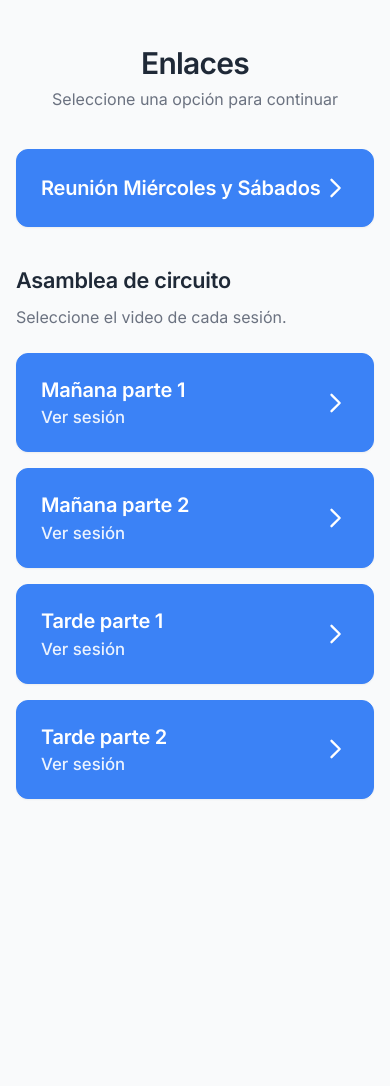
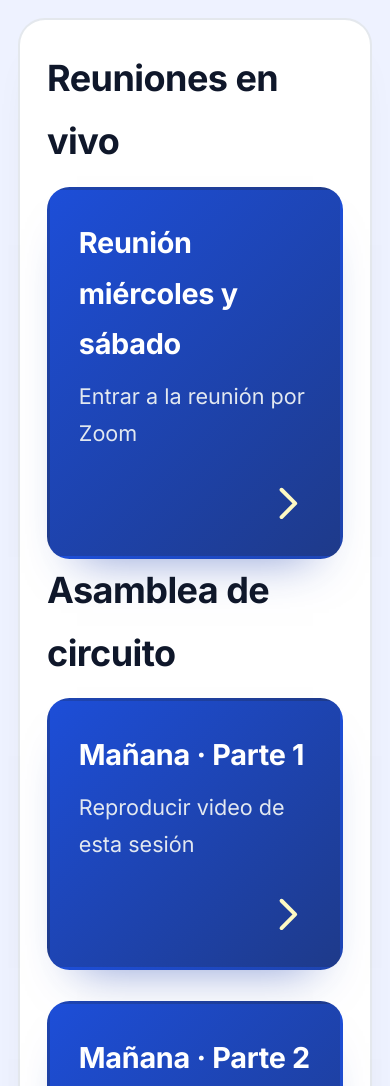
Before and after one commit to eliaquin/enlace_reunion, a plain HTML site: page index.html in a window 390 px wide. Shown: the top 1086 px of the page. Before the commit the page ends 844 px from the top, so only its background shows below. Drawn offline with Linux system fonts and the light colour scheme.

Commit message:
feat(ui): redesign links page with enhanced styling and accessibility
- Update CSS variables for improved color scheme and typography
- Add responsive font scaling and refined layout adjustments
- Enhance link cards with gradients, shadows, and hover effects
- Improve accessibility with ARIA labels, roles, and semantic HTML
- Restructure content sections for better organization and readability

```diff
--- a/index.html
+++ b/index.html
@@ -8,20 +8,21 @@
     <link rel="preconnect" href="https://fonts.googleapis.com" />
     <link rel="preconnect" href="https://fonts.gstatic.com" crossorigin />
     <link
-      href="https://fonts.googleapis.com/css2?family=Inter:wght@400;500;600&display=swap"
+      href="https://fonts.googleapis.com/css2?family=Inter:wght@400;500;600;700&display=swap"
       rel="stylesheet"
     />
     <style>
       :root {
-        --background: #f9fafb;
+        --background: #eef2ff;
         --surface: #ffffff;
-        --primary: #3b82f6;
-        --primary-hover: #2563eb;
-        --text-primary: #1f2937;
-        --text-secondary: #6b7280;
-        --border: #e5e7eb;
-        --shadow: rgba(0, 0, 0, 0.05);
-        --error: #ef4444;
+        --primary: #1d4ed8;
+        --primary-hover: #1e40af;
+        --text-primary: #0f172a;
+        --text-secondary: #334155;
+        --border: #cbd5f5;
+        --shadow: rgba(15, 23, 42, 0.18);
+        --focus: #facc15;
+        --font-scale: 1;
       }
 
       * {
@@ -30,223 +31,182 @@
         box-sizing: border-box;
       }
 
+      html {
+        font-size: calc(19px * var(--font-scale));
+      }
+
       body {
         font-family: "Inter", sans-serif;
         background-color: var(--background);
         color: var(--text-primary);
         display: flex;
         justify-content: center;
-        align-items: center;
+        align-items: flex-start;
         min-height: 100vh;
-        padding: 2rem;
+        padding: clamp(1.5rem, 2vw + 1.5rem, 3.5rem);
+        line-height: 1.75;
         -webkit-font-smoothing: antialiased;
         -moz-osx-font-smoothing: grayscale;
-        overflow: hidden;
+        overflow-x: hidden;
+      }
+
+      a {
+        color: inherit;
       }
 
       .main-container {
         width: 100%;
-        max-width: 560px;
-        animation: fadeIn 0.5s ease-out;
+        max-width: 760px;
+        background-color: var(--surface);
+        border-radius: 1.5rem;
+        border: 2px solid rgba(148, 163, 184, 0.25);
+        box-shadow: 0 24px 46px -32px var(--shadow);
+        padding: clamp(1.75rem, 4vw + 1.25rem, 3rem);
       }
 
-      @keyframes fadeIn {
-        from {
-          opacity: 0;
-          transform: translateY(10px);
-        }
-
-        to {
-          opacity: 1;
-          transform: translateY(0);
-        }
-      }
-
-      .title-container {
-        text-align: center;
-        margin-bottom: 2.5rem;
-      }
-
-      .main-title {
-        font-size: 2.25rem;
-        font-weight: 600;
-        letter-spacing: -0.025em;
-      }
-
-      .subtitle {
-        font-size: 1.125rem;
-        color: var(--text-secondary);
-        margin-top: 0.5rem;
-      }
-
-      .links-container {
+      .links-container,
+      .assembly-links {
         display: flex;
         flex-direction: column;
-        gap: 1rem;
+        gap: 1.75rem;
       }
 
       .section-title {
-        font-size: 1.5rem;
-        font-weight: 600;
+        font-size: 2rem;
+        font-weight: 700;
+        letter-spacing: -0.015em;
         margin-bottom: 0.75rem;
-        letter-spacing: -0.01em;
-      }
-
-      .section-description {
-        font-size: 1rem;
-        color: var(--text-secondary);
-        margin-bottom: 1.5rem;
-        line-height: 1.5;
-      }
-
-      .assembly-section {
-        margin-top: 2.5rem;
-      }
-
-      .assembly-links {
-        display: flex;
-        flex-direction: column;
-        gap: 1.25rem;
       }
 
       .link-card {
         display: flex;
         align-items: center;
         justify-content: space-between;
-        padding: 1.5rem;
-        background-color: var(--surface);
-        border: 1px solid var(--border);
-        border-radius: 0.75rem;
+        gap: 1.5rem;
+        padding: 1.8rem 1.9rem;
+        background: linear-gradient(135deg, #ffffff 0%, #f8fbff 100%);
+        border-radius: 1.25rem;
+        border: 3px solid rgba(15, 23, 42, 0.12);
         text-decoration: none;
         color: var(--text-primary);
-        transition: transform 0.2s ease, box-shadow 0.2s ease;
-        box-shadow: 0 1px 2px 0 var(--shadow);
+        box-shadow: 0 20px 32px -30px var(--shadow);
+        transition: transform 0.2s ease, box-shadow 0.2s ease,
+          border-color 0.2s ease;
       }
 
       .link-card:focus-visible {
-        outline: 4px solid rgba(59, 130, 246, 0.4);
-        outline-offset: 4px;
+        outline: 5px solid var(--focus);
+        outline-offset: 6px;
+      }
+
+      .link-card:not(:focus-visible):active {
+        transform: translateY(0);
       }
 
       .link-card:hover {
         transform: translateY(-2px);
-        box-shadow: 0 4px 12px 0 var(--shadow);
+        box-shadow: 0 28px 40px -34px var(--shadow);
         border-color: var(--primary);
       }
 
       .link-content h2 {
-        font-size: 1.125rem;
-        font-weight: 500;
+        font-size: 1.6rem;
+        font-weight: 700;
+        letter-spacing: -0.01em;
       }
 
       .link-content p {
-        font-size: 0.95rem;
+        margin-top: 0.45rem;
+        font-size: 1.2rem;
         color: var(--text-secondary);
-        margin-top: 0.35rem;
+      }
+
+      .link-icon {
+        width: 2.6rem;
+        height: 2.6rem;
+        flex-shrink: 0;
+        color: var(--primary);
+        transition: transform 0.2s ease;
+      }
+
+      .link-card:hover .link-icon {
+        transform: translateX(4px);
       }
 
       .link-card.assembly-card {
-        background-color: var(--primary);
-        border-color: var(--primary);
+        background: linear-gradient(135deg, #1d4ed8 0%, #1e3a8a 100%);
+        border-color: transparent;
         color: #ffffff;
-        padding: 1.75rem;
-        font-size: 1.125rem;
+        box-shadow: 0 28px 46px -30px rgba(30, 64, 175, 0.55);
       }
 
-      .link-card.assembly-card .link-content h2 {
-        font-size: 1.35rem;
-        font-weight: 600;
-        letter-spacing: -0.01em;
+      .link-card.assembly-card:hover {
+        border-color: transparent;
+      }
+
+      .link-card.assembly-card .link-icon {
+        color: #fef9c3;
       }
 
       .link-card.assembly-card .link-content p {
-        color: rgba(255, 255, 255, 0.9);
-        font-size: 1.05rem;
-        font-weight: 500;
+        color: #e2e8f0;
       }
 
-      .link-card.assembly-card .link-icon {
-        color: #ffffff;
-        width: 1.75rem;
-        height: 1.75rem;
+      @media (max-width: 720px) {
+        html {
+          font-size: calc(18px * var(--font-scale));
         }
 
-      .link-card.assembly-card:hover {
-        background-color: var(--primary-hover);
-        border-color: var(--primary-hover);
-        box-shadow: 0 6px 16px 0 rgba(59, 130, 246, 0.25);
+        .main-container {
+          padding: clamp(1.5rem, 2vw + 1rem, 2.5rem);
         }
 
-      .link-card.assembly-card:focus-visible {
-        outline-color: rgba(255, 255, 255, 0.7);
+        .link-card {
+          padding: 1.6rem;
+        }
+      }
+
+      @media (max-width: 520px) {
+        body {
+          padding: clamp(1rem, 4vw, 2.5rem);
+        }
+
+        .link-card {
+          flex-direction: column;
+          align-items: flex-start;
         }
 
         .link-icon {
-        width: 1.5rem;
-        height: 1.5rem;
-        color: var(--text-secondary);
-        transition: color 0.2s ease, transform 0.2s ease;
-      }
-
-      .link-card:hover .link-icon {
-        color: var(--primary);
-        transform: translateX(3px);
-      }
-
-      @media (max-width: 640px) {
-        body {
-          padding: 1rem;
-        }
-
-        .main-title {
-          font-size: 1.875rem;
-        }
-
-        .subtitle {
-          font-size: 1rem;
-        }
-
-        .link-card {
-          padding: 1.25rem;
-        }
-
-        .section-title {
-          font-size: 1.35rem;
-        }
-
-        .assembly-links {
-          gap: 1rem;
-        }
-
-        .link-card.assembly-card {
-          padding: 1.5rem;
-          font-size: 1.05rem;
-        }
-
-        .link-card.assembly-card .link-content h2 {
-          font-size: 1.25rem;
+          align-self: flex-end;
         }
       }
 
+      @media (prefers-reduced-motion: reduce) {
+        * {
+          animation: none !important;
+          transition: none !important;
+          scroll-behavior: auto !important;
+        }
+      }
     </style>
   </head>
 
   <body>
-    <main class="main-container" id="mainContent">
-      <div class="title-container">
-        <h1 class="main-title">Enlaces</h1>
-        <p class="subtitle">Seleccione una opción para continuar</p>
-      </div>
-
-      <div class="links-container">
+    <main class="main-container" id="mainContent" role="main">
+      <section aria-labelledby="meetings-title">
+        <h2 id="meetings-title" class="section-title">Reuniones en vivo</h2>
+        <div class="links-container" role="list">
           <a
+            role="listitem"
             href="https://jworg.zoom.us/j/87106216703?pwd=YSt4WFBYMjF0ZEdLSDQrVlRrNVd2UT09"
             class="link-card assembly-card"
             target="_blank"
             rel="noopener noreferrer"
+            aria-label="Abrir la reunión de los miércoles y sábados en Zoom"
           >
             <div class="link-content">
-            <h2>Reunión Miércoles y Sábados</h2>
+              <h2>Reunión miércoles y sábado</h2>
+              <p>Entrar a la reunión por Zoom</p>
             </div>
             <svg
               class="link-icon"
@@ -255,6 +215,8 @@
               viewBox="0 0 24 24"
               stroke-width="2"
               stroke="currentColor"
+              aria-hidden="true"
+              focusable="false"
             >
               <path
                 stroke-linecap="round"
@@ -264,10 +226,10 @@
             </svg>
           </a>
         </div>
+      </section>
 
       <section class="assembly-section" aria-labelledby="assembly-title">
         <h2 id="assembly-title" class="section-title">Asamblea de circuito</h2>
-        <p class="section-description">Seleccione el video de cada sesión.</p>
         <div class="assembly-links" role="list">
           <a
             role="listitem"
@@ -275,11 +237,11 @@
             class="link-card assembly-card"
             target="_blank"
             rel="noopener noreferrer"
-            aria-label="Video de la asamblea, Mañana parte 1"
+            aria-label="Ver el video de la asamblea: Mañana parte 1"
           >
             <div class="link-content">
-              <h2>Mañana parte 1</h2>
-              <p>Ver sesión</p>
+              <h2>Mañana · Parte 1</h2>
+              <p>Reproducir video de esta sesión</p>
             </div>
             <svg
               class="link-icon"
@@ -288,6 +250,8 @@
               viewBox="0 0 24 24"
               stroke-width="2"
               stroke="currentColor"
+              aria-hidden="true"
+              focusable="false"
             >
               <path
                 stroke-linecap="round"
@@ -303,11 +267,11 @@
             class="link-card assembly-card"
             target="_blank"
             rel="noopener noreferrer"
-            aria-label="Video de la asamblea, Mañana parte 2"
+            aria-label="Ver el video de la asamblea: Mañana parte 2"
           >
             <div class="link-content">
-              <h2>Mañana parte 2</h2>
-              <p>Ver sesión</p>
+              <h2>Mañana · Parte 2</h2>
+              <p>Reproducir video de esta sesión</p>
             </div>
             <svg
               class="link-icon"
@@ -316,6 +280,8 @@
               viewBox="0 0 24 24"
               stroke-width="2"
               stroke="currentColor"
+              aria-hidden="true"
+              focusable="false"
             >
               <path
                 stroke-linecap="round"
@@ -331,11 +297,11 @@
             class="link-card assembly-card"
             target="_blank"
             rel="noopener noreferrer"
-            aria-label="Video de la asamblea, Tarde parte 1"
+            aria-label="Ver el video de la asamblea: Tarde parte 1"
           >
             <div class="link-content">
-              <h2>Tarde parte 1</h2>
-              <p>Ver sesión</p>
+              <h2>Tarde · Parte 1</h2>
+              <p>Reproducir video de esta sesión</p>
             </div>
             <svg
               class="link-icon"
@@ -344,6 +310,8 @@
               viewBox="0 0 24 24"
               stroke-width="2"
               stroke="currentColor"
+              aria-hidden="true"
+              focusable="false"
             >
               <path
                 stroke-linecap="round"
@@ -359,11 +327,11 @@
             class="link-card assembly-card"
             target="_blank"
             rel="noopener noreferrer"
-            aria-label="Video de la asamblea, Tarde parte 2"
+            aria-label="Ver el video de la asamblea: Tarde parte 2"
           >
             <div class="link-content">
-              <h2>Tarde parte 2</h2>
-              <p>Ver sesión</p>
+              <h2>Tarde · Parte 2</h2>
+              <p>Reproducir video de esta sesión</p>
             </div>
             <svg
               class="link-icon"
@@ -372,6 +340,8 @@
               viewBox="0 0 24 24"
               stroke-width="2"
               stroke="currentColor"
+              aria-hidden="true"
+              focusable="false"
             >
               <path
                 stroke-linecap="round"
@@ -382,6 +352,8 @@
           </a>
         </div>
       </section>
+
     </main>
+
   </body>
 </html>
```
Also changed, not shown: 1 other file. Lines whose indentation alone changed are shown as unchanged.
